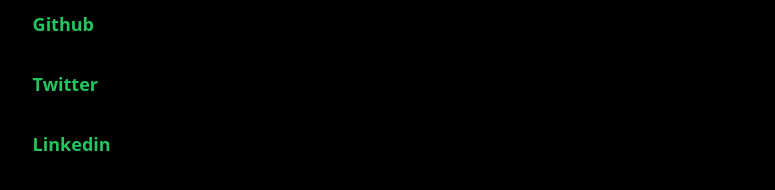
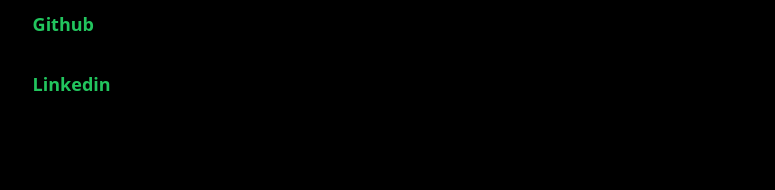
Before and after one commit to KaioMarxDEV/portfolio, a Next.js app: page /contact in a window 1280 px wide. Shown: the part 1374-1564 px from the top of the page, without its empty margins (249-1024 px from the left). Built offline with nearby package versions, Linux system fonts and the light colour scheme.

Commit message:
fix: link

```diff
--- a/src/pages/contact.tsx
+++ b/src/pages/contact.tsx
@@ -108,24 +108,6 @@
               </Link>
               <Link
                 target="_blank"
-                href="https://twitter.com/KaioMarx"
-                className="my-4 cursor-pointer no-underline"
-              >
-                <div
-                  className="
-                    text-lg
-                      font-bold
-                      text-green-500
-                      transition-all
-                      duration-500
-                      ease-[cubic-bezier(0.2,0.6,0.2,1)]
-                      after:content-['Twitter']
-                      hover:translate-x-10
-                    "
-                />
-              </Link>
-              <Link
-                target="_blank"
                 href="https://www.linkedin.com/in/kaiomarx/"
                 className="my-4 cursor-pointer no-underline"
               >
```
